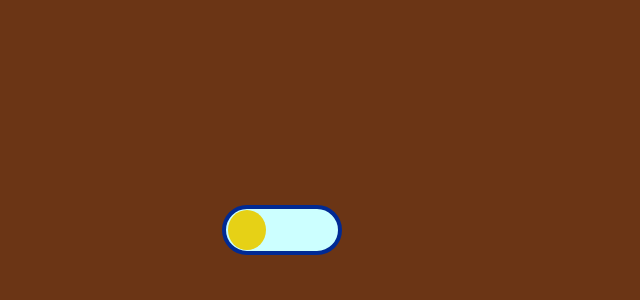
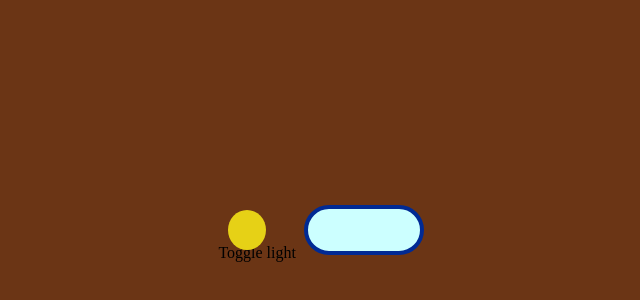
Before and after one commit to Spankill/HTML-CSS, a plain HTML site: page TOGGLE_LUZ_ON_OFF/index.html in a window 1280 px wide. Shown: the part 158-458 px from the top of the page, without its empty margins (332-972 px from the left). Drawn offline with Linux system fonts and the light colour scheme.

Commit message:
correcion de input html

```diff
--- a/TOGGLE_LUZ_ON_OFF/index.html
+++ b/TOGGLE_LUZ_ON_OFF/index.html
@@ -8,7 +8,8 @@
 </head>
 <body>
     <div class="toggle">
-        <input type="checkbox">
+        <label for="toggle-checkbox">Toggle light</label>
+        <input type="checkbox" id="toggle-checkbox" title="Toggle light">
     </div>
 </body>
 </html>
```
